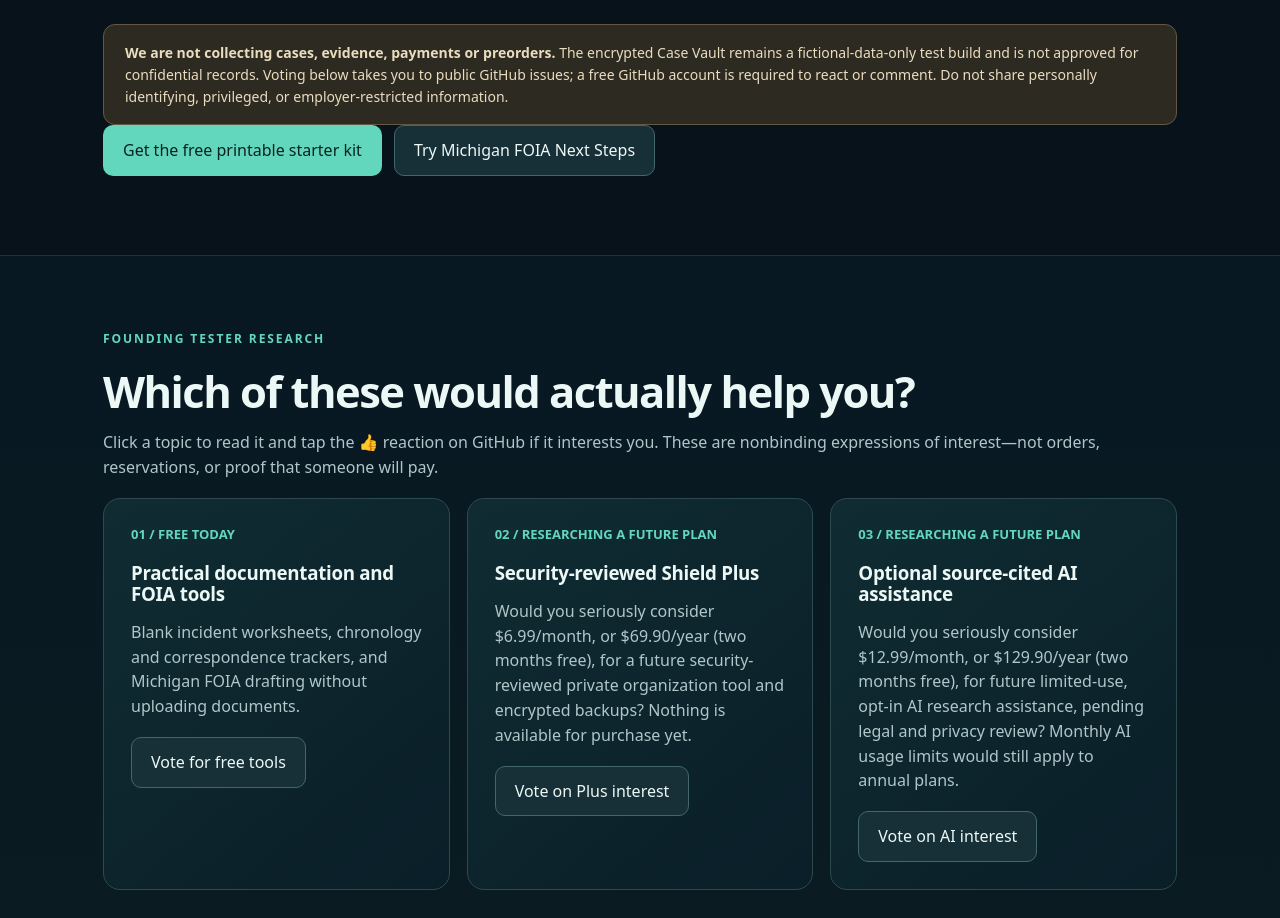
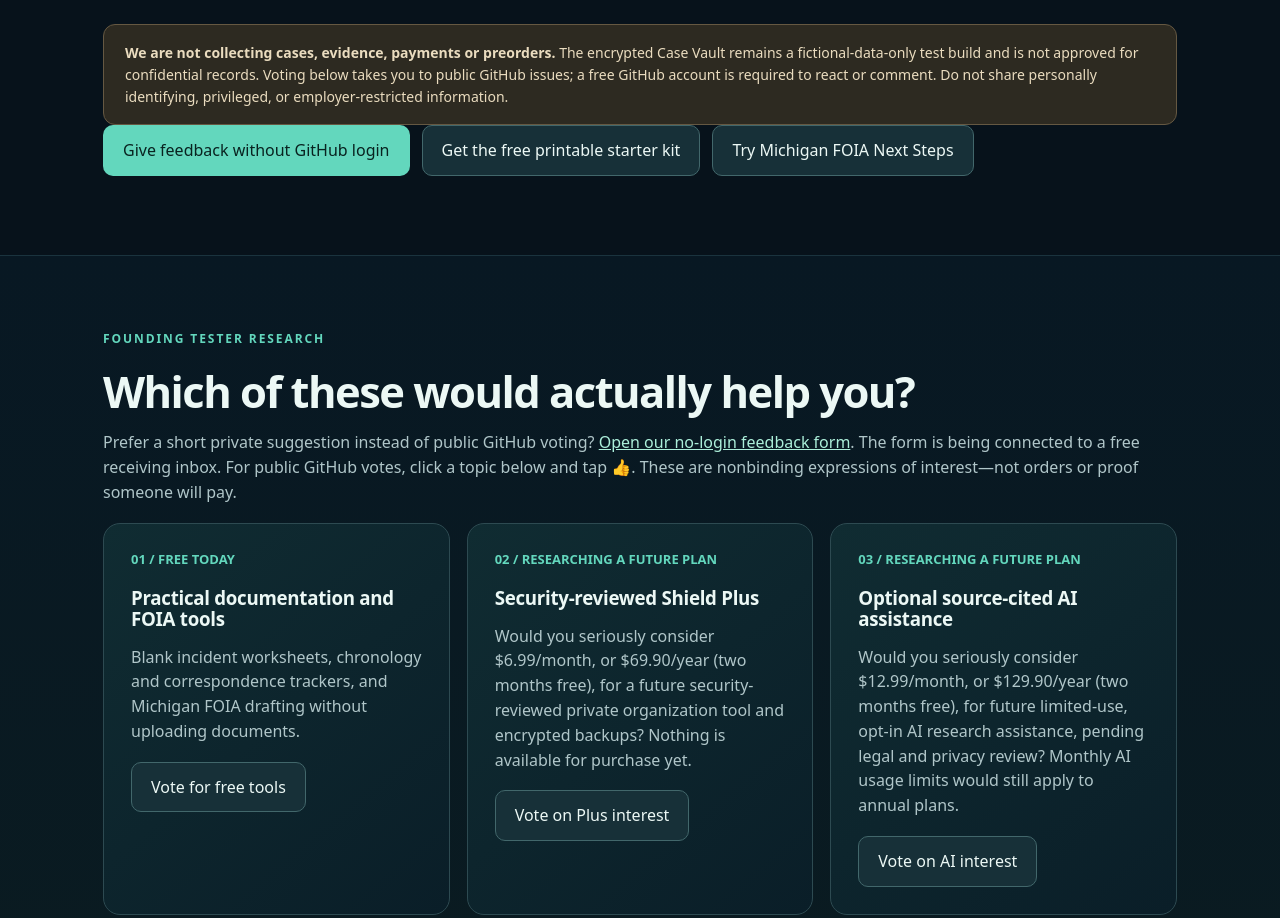
Before and after one commit to TheShield0172/the-shield-website, a plain HTML site: page pilot.html in a window 1280 px wide. Shown: the part 604-1522 px from the top of the page. Drawn offline with Linux system fonts and the light colour scheme.

Commit message:
Add and link THE SHIELD no-login feedback page

```diff
--- a/pilot.html
+++ b/pilot.html
@@ -10,12 +10,12 @@
 <h1>Help shape what <span class="inline">THE SHIELD</span> becomes.</h1>
 <p class="lead">We’re building practical tools for police, fire, EMS, security, military, and other workers who need to document facts and organize information. We want to build what people actually need—not charge anyone for unfinished software.</p>
 <div class="notice" role="note"><strong>We are not collecting cases, evidence, payments or preorders.</strong> The encrypted Case Vault remains a fictional-data-only test build and is not approved for confidential records. Voting below takes you to public GitHub issues; a free GitHub account is required to react or comment. Do not share personally identifying, privileged, or employer-restricted information.</div>
-<div class="cta"><a class="button primary" href="starter-kit.html">Get the free printable starter kit</a><a class="button secondary" href="guide.html">Try Michigan FOIA Next Steps</a></div>
+<div class="cta"><a class="button primary" href="feedback.html">Give feedback without GitHub login</a><a class="button secondary" href="starter-kit.html">Get the free printable starter kit</a><a class="button secondary" href="guide.html">Try Michigan FOIA Next Steps</a></div>
 </div></section>
 <section class="section alt"><div class="container">
 <div class="eyebrow">FOUNDING TESTER RESEARCH</div>
 <h2>Which of these would actually help you?</h2>
-<p>Click a topic to read it and tap the 👍 reaction on GitHub if it interests you. These are nonbinding expressions of interest—not orders, reservations, or proof that someone will pay.</p>
+<p>Prefer a short private suggestion instead of public GitHub voting? <a href="feedback.html">Open our no-login feedback form</a>. The form is being connected to a free receiving inbox. For public GitHub votes, click a topic below and tap 👍. These are nonbinding expressions of interest—not orders or proof someone will pay.</p>
 <div class="grid3">
 <article class="card"><div class="num">01 / FREE TODAY</div><h3>Practical documentation and FOIA tools</h3><p>Blank incident worksheets, chronology and correspondence trackers, and Michigan FOIA drafting without uploading documents.</p><a class="button secondary" href="https://github.com/TheShield0172/the-shield-website/issues/6" rel="noopener noreferrer" target="_blank">Vote for free tools</a></article>
 <article class="card"><div class="num">02 / RESEARCHING A FUTURE PLAN</div><h3>Security-reviewed Shield Plus</h3><p>Would you seriously consider $6.99/month, or $69.90/year (two months free), for a future security-reviewed private organization tool and encrypted backups? Nothing is available for purchase yet.</p><a class="button secondary" href="https://github.com/TheShield0172/the-shield-website/issues/7" rel="noopener noreferrer" target="_blank">Vote on Plus interest</a></article>
@@ -34,5 +34,5 @@
 </div></section>
 </main>
 <footer><div class="container inner">© 2026 THE SHIELD • Free pilot research • No preorders or checkout
-<div class="footerlinks"><a href="privacy.html">Privacy</a><a href="legal.html">Policies</a><a href="starter-kit.html">Free starter kit</a><a href="index.html">Home</a></div></div></footer>
+<div class="footerlinks"><a href="feedback.html">No-login suggestions</a><a href="privacy.html">Privacy</a><a href="legal.html">Policies</a><a href="starter-kit.html">Free starter kit</a><a href="index.html">Home</a></div></div></footer>
 </body></html>
```
